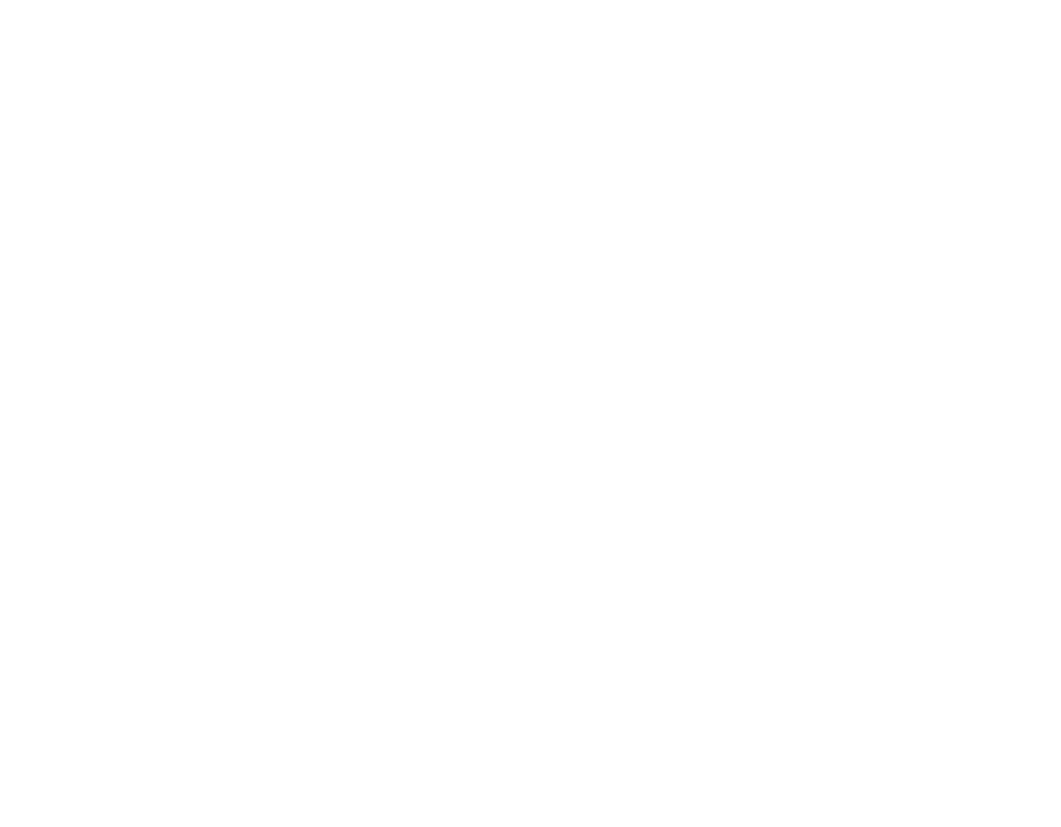
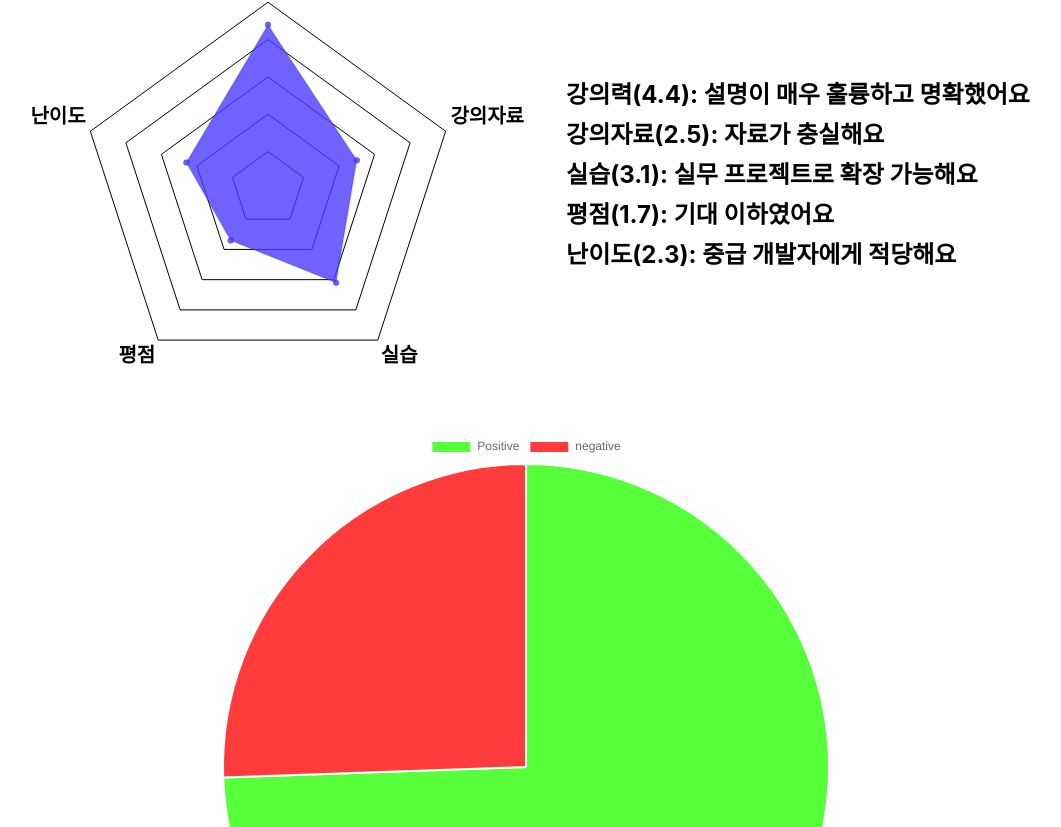
Before and after one commit to khu-bigdata-project-team-5/client, a React (Create React App) app: page /lecture/1 in a window 1280 px wide. Shown: the part 833-1660 px from the top of the page, without its empty margins (114-1175 px from the left). Before the commit the page ends 800 px from the top, so only its background shows below. Built offline with nearby package versions, Linux system fonts and the light colour scheme.

Commit message:
design: 차트 분석 디자인 구현

```diff
--- /dev/null
+++ b/src/componenets/LectureAnalysis/LectureAnalysis.jsx
@@ -0,0 +1,188 @@
+import * as S from "./LectureAnalysis.style";
+
+const LectureAnalysis = (data, className) => {
+  const radarData = {
+    labels: ["강의력", "강의자료", "실습", "평점", "난이도"],
+    datasets: [
+      {
+        label: "강의 점수",
+        backgroundColor: "rgba(75, 59, 255, 0.8)",
+        data: [
+          data.data.level,
+          data.data.material_quality,
+          data.data.practice,
+          data.data.rating,
+          data.data.difficulty,
+        ],
+      },
+    ],
+  };
+  const pieData = {
+    labels: ["Positive", "negative"],
+    datasets: [
+      {
+        label: "인원",
+        data: [data.data.good, data.data.bad],
+        backgroundColor: ["rgb(87, 255, 59)", "rgb(255, 59, 59)"],
+        hoverOffset: 4,
+      },
+    ],
+  };
+
+  const radarOptions = {
+    elements: {
+      //데이터 속성.
+      line: {
+        borderWidth: 2,
+        backgroundColor: "rgba(75, 59, 255, 0.8)",
+      },
+      //데이터 꼭짓점.
+      point: {
+        backgroundColor: "rgba(75, 59, 255, 0.8)",
+      },
+    },
+    scales: {
+      r: {
+        ticks: {
+          stepSize: 1,
+          display: false,
+        },
+        grid: {
+          color: "rgba(0, 0, 0, 1)",
+        },
+        //라벨 속성 지정.
+        pointLabels: {
+          font: {
+            size: 20,
+            weight: "bold",
+          },
+          color: "rgba(0, 0, 0, 1)",
+        },
+        angleLines: {
+          display: false,
+        },
+        suggestedMin: 0,
+        suggestedMax: 5,
+      },
+    },
+    //위에 생기는 데이터 속성 label 타이틀을 지워줍니다.
+    plugins: {
+      legend: {
+        display: false,
+      },
+    },
+    //기본 값은 가운데에서 펴져나가는 애니메이션 형태입니다.
+    animation: {
+      duration: 0,
+    },
+  };
+
+  let levelComment;
+  if (0 <= data.data.level && data.data.level < 1) {
+    levelComment = "이해하기 어려웠어요";
+  } else if (1 <= data.data.level && data.data.level < 2) {
+    levelComment = "설명이 불명확했어요";
+  } else if (2 <= data.data.level && data.data.level < 3) {
+    levelComment = "보통 수준의 설명이에요";
+  } else if (3 <= data.data.level && data.data.level < 4) {
+    levelComment = "설명이 명확하고 이해하기 쉬웠어요";
+  } else if (4 <= data.data.level && data.data.level <= 5) {
+    levelComment = "설명이 매우 훌륭하고 명확했어요";
+  }
+
+  let materialQualityComment;
+  if (0 <= data.data.material_quality && data.data.material_quality < 1) {
+    materialQualityComment = "자료가 부족하고 부실해요";
+  } else if (
+    1 <= data.data.material_quality &&
+    data.data.material_quality < 2
+  ) {
+    materialQualityComment = "기본적인 자료만 제공돼요";
+  } else if (
+    2 <= data.data.material_quality &&
+    data.data.material_quality < 3
+  ) {
+    materialQualityComment = "자료가 충실해요";
+  } else if (
+    3 <= data.data.material_quality &&
+    data.data.material_quality < 4
+  ) {
+    materialQualityComment = "자료가 체계적이고 실습 중심이에요";
+  } else if (
+    4 <= data.data.material_quality &&
+    data.data.material_quality <= 5
+  ) {
+    materialQualityComment = "자료가 매우 풍부하고 유익해요";
+  }
+
+  let practiceComment;
+  if (0 <= data.data.practice && data.data.practice < 1) {
+    practiceComment = "실습이 부족해요";
+  } else if (1 <= data.data.practice && data.data.practice < 2) {
+    practiceComment = "간단한 실습만 있어요";
+  } else if (2 <= data.data.practice && data.data.practice < 3) {
+    practiceComment = "보통 수준의 실습이 포함돼요";
+  } else if (3 <= data.data.practice && data.data.practice < 4) {
+    practiceComment = "실무 프로젝트로 확장 가능해요";
+  } else if (4 <= data.data.practice && data.data.practice <= 5) {
+    practiceComment = "실전 같은 복잡한 실습이 많아요";
+  }
+
+  let ratingComment;
+  if (0 <= data.data.rating && data.data.rating < 1) {
+    ratingComment = "시간 낭비였어요";
+  } else if (1 <= data.data.rating && data.data.rating < 2) {
+    ratingComment = "기대 이하였어요";
+  } else if (2 <= data.data.rating && data.data.rating < 3) {
+    ratingComment = "평균 수준이에요";
+  } else if (3 <= data.data.rating && data.data.rating < 4) {
+    ratingComment = "꽤 유익했어요";
+  } else if (4 <= data.data.rating && data.data.rating <= 5) {
+    ratingComment = "매우 만족스러웠어요";
+  }
+
+  let difficultyComment;
+  if (0 <= data.data.difficulty && data.data.difficulty < 1) {
+    difficultyComment = "너무 쉬워서 지루해요";
+  } else if (1 <= data.data.difficulty && data.data.difficulty < 2) {
+    difficultyComment = "기초부터 배우기 쉬워요";
+  } else if (2 <= data.data.difficulty && data.data.difficulty < 3) {
+    difficultyComment = "중급 개발자에게 적당해요";
+  } else if (3 <= data.data.difficulty && data.data.difficulty < 4) {
+    difficultyComment = "실무 경험자에게 도전적이에요";
+  } else if (4 <= data.data.difficulty && data.data.difficulty <= 5) {
+    difficultyComment = "상당히 어려워요, 고급 단계예요";
+  }
+
+  return (
+    <S.LectureAnalysisContainer className={className}>
+      <S.LectureSpiderChartWrapper>
+        <S.LectureSpiderChartConatiner>
+          <S.LectureSpiderChart data={radarData} options={radarOptions} />
+        </S.LectureSpiderChartConatiner>
+        <S.LectureAnalysisColumn>
+          <S.LectureAnalysisText>
+            강의력({data.data.level}): {levelComment}
+          </S.LectureAnalysisText>
+          <S.LectureAnalysisText>
+            강의자료({data.data.material_quality}): {materialQualityComment}
+          </S.LectureAnalysisText>
+          <S.LectureAnalysisText>
+            실습({data.data.practice}): {practiceComment}
+          </S.LectureAnalysisText>
+          <S.LectureAnalysisText>
+            평점({data.data.rating}): {ratingComment}
+          </S.LectureAnalysisText>
+          <S.LectureAnalysisText>
+            난이도({data.data.difficulty}): {difficultyComment}
+          </S.LectureAnalysisText>
+        </S.LectureAnalysisColumn>
+      </S.LectureSpiderChartWrapper>
+      <S.LecturePieChartContainer>
+        <S.LecturePieChart data={pieData} />
+      </S.LecturePieChartContainer>
+    </S.LectureAnalysisContainer>
+  );
+};
+
+export default LectureAnalysis;
--- /dev/null
+++ b/src/componenets/LectureAnalysis/LectureAnalysis.style.js
@@ -0,0 +1,42 @@
+import styled from "styled-components";
+import { Radar, Pie } from "react-chartjs-2";
+import "chart.js/auto";
+
+export const LectureAnalysisContainer = styled.div`
+  display: flex;
+  flex-direction: column;
+  align-items: center;
+`;
+
+export const LectureSpiderChartWrapper = styled.div`
+  display: flex;
+  flex-direction: row;
+  align-items: center;
+`;
+
+export const LectureSpiderChartConatiner = styled.div`
+  width: 40vw;
+  height: 40vw;
+  margin-right: 2rem;
+`;
+
+export const LectureSpiderChart = styled(Radar)``;
+
+export const LecturePieChartContainer = styled.div`
+  width: 50vw;
+  height: 50vw;
+`;
+
+export const LecturePieChart = styled(Pie)``;
+
+export const LectureAnalysisColumn = styled.div`
+  display: flex;
+  flex-direction: column;
+  gap: 1rem;
+`;
+
+export const LectureAnalysisText = styled.p`
+  font-size: 1.5rem;
+  font-weight: bold;
+  color: #000000;
+`;
--- a/src/componenets/LectureInfo/LectureInfo.jsx
+++ b/src/componenets/LectureInfo/LectureInfo.jsx
@@ -1,8 +1,8 @@
 import * as S from "./Lectureinfo.style";
 
-const LectureInfo = ({ lecture }) => {
+const LectureInfo = ({ lecture, className }) => {
   return (
-    <S.LectureInfoContainer>
+    <S.LectureInfoContainer className={className}>
       <S.LectureImage src={lecture.thumbnail} />
       <S.LectureInfoColumn>
         <S.LectureCategory>Udemy / 웹개발</S.LectureCategory>
--- a/src/pages/Lecture/Lecture.jsx
+++ b/src/pages/Lecture/Lecture.jsx
@@ -28,9 +28,11 @@
       <S.LectureMain>
         <S.LectureTitle>강의 정보</S.LectureTitle>
         <S.LectureInfoDetail lecture={lecture} />
-        {/* <S.LectureTitle>강의 분석</S.LectureTitle>
-        <S.LectureAnalysisDetail />
-        <S.LectureTitle>다음 추천 강의</S.LectureTitle>
+        <S.LectureTitle>강의 분석</S.LectureTitle>
+        <S.LectureAnalysisDetail
+          data={{ ...lecture.classification, ...lecture.details }}
+        />
+        {/* <S.LectureTitle>다음 추천 강의</S.LectureTitle>
         <S.LectureReccomendationDetail /> */}
       </S.LectureMain>
     </S.LectureLayout>
--- a/src/pages/Lecture/Lecture.style.js
+++ b/src/pages/Lecture/Lecture.style.js
@@ -1,5 +1,6 @@
 import styled from "styled-components";
 import LectureInfo from "../../componenets/LectureInfo/LectureInfo";
+import LectureAnalsys from "../../componenets/LectureAnalysis/LectureAnalysis";
 
 export const LectureLayout = styled.div`
   display: flex;
@@ -23,8 +24,8 @@
   margin-bottom: 3rem;
 `;
 
-// export const LectureAnalysisDetail = styled()`
-//   margin-bottom: 3rem;
-// `;
+export const LectureAnalysisDetail = styled(LectureAnalsys)`
+  margin-bottom: 3rem;
+`;
 
 // export const LectureReccomendationDetail = styled()``;
```
